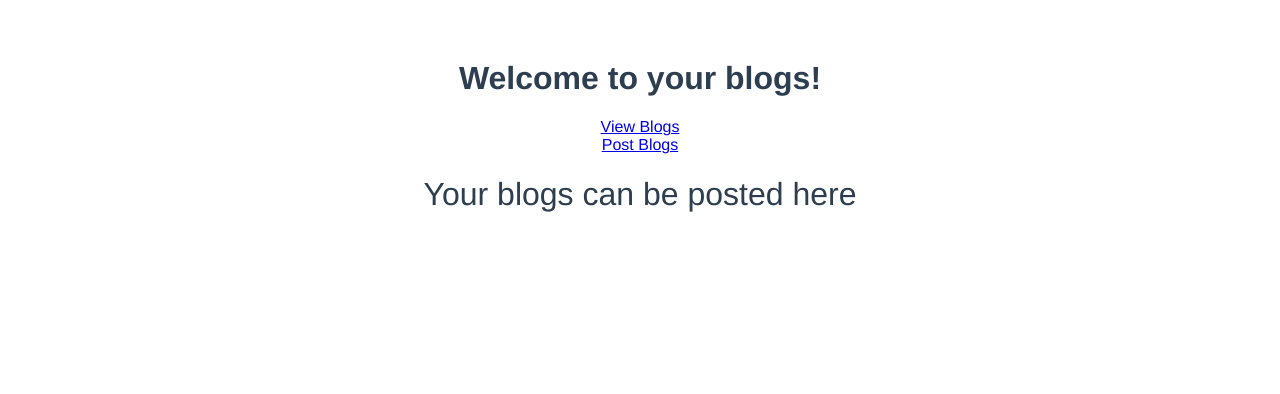
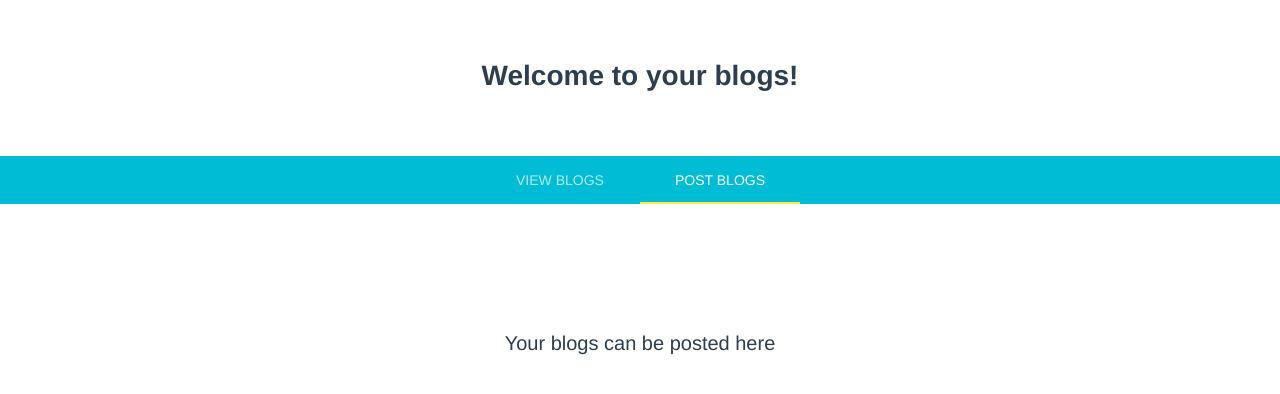
Before and after one commit to jizh6311/go-blogs-webapp, a Vue app in the folder public/: page /#/postBlogs in a window 1280 px wide. Shown: the top 394 px of the page. Built offline with nearby package versions, Linux system fonts and the light colour scheme.

Commit message:
Desgin the simple layout as a start.

```diff
--- a/public/src/App.vue
+++ b/public/src/App.vue
@@ -3,7 +3,7 @@
     <div id="appHeader">
       <h1>Welcome to your blogs!</h1>
     </div>
-    <v-tabs left color='grey lighten-4'>
+    <v-tabs fixed-tabs color="cyan" dark slider-color="yellow">
       <v-tab :to="{path:'/'}">View Blogs</v-tab>
       <v-tab :to="{path:'/postBlogs'}">Post Blogs</v-tab>
     </v-tabs>
@@ -26,4 +26,7 @@ export default {
   color: #2c3e50;
   margin-top: 60px;
 }
+#appHeader {
+  margin-bottom: 5%;
+}
 </style>
--- a/public/src/components/PostBlogs.vue
+++ b/public/src/components/PostBlogs.vue
@@ -18,6 +18,8 @@ export default {
 <!-- Add "scoped" attribute to limit CSS to this component only -->
 <style scoped>
 h1, h2 {
+  margin-top: 10%;
+  font-size: 20px;
   font-weight: normal;
 }
 ul {
--- a/public/src/components/ViewBlogs.vue
+++ b/public/src/components/ViewBlogs.vue
@@ -18,6 +18,8 @@ export default {
 <!-- Add "scoped" attribute to limit CSS to this component only -->
 <style scoped>
 h1, h2 {
+  margin-top: 10%;
+  font-size: 20px;
   font-weight: normal;
 }
 ul {
--- a/public/src/router/index.js
+++ b/public/src/router/index.js
@@ -1,6 +1,7 @@
 import Vue from 'vue'
 import Router from 'vue-router'
 import Vuetify from 'vuetify'
+import 'vuetify/dist/vuetify.min.css'
 import ViewBlogs from '@/components/ViewBlogs'
 import PostBlogs from '@/components/PostBlogs'
 
```
